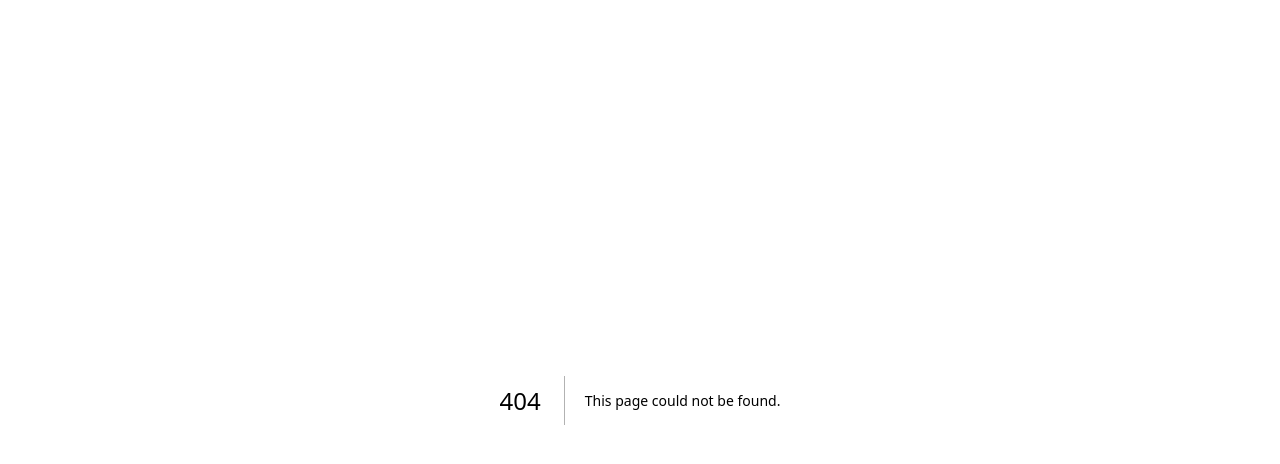
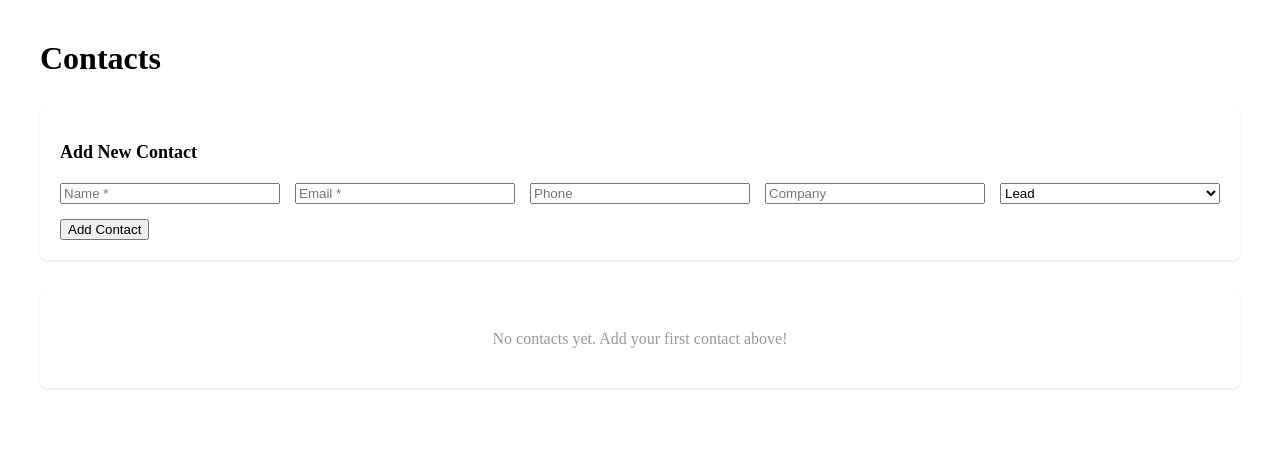
Before and after one commit to rouble-cmd/airanix-crm, a Next.js app: page /contacts in a window 1280 px wide. Before the commit this address had no page. Shown: the top 464 px of the page. Built offline with nearby package versions, Linux system fonts and the light colour scheme.

Commit message:
contacts page

```diff
--- /dev/null
+++ b/app/contacts/page.tsx
@@ -0,0 +1,121 @@
+'use client'
+
+import { useState, useEffect } from 'react'
+import Link from 'next/link'
+
+export default function ContactsPage() {
+  const [contacts, setContacts] = useState([])
+  const [name, setName] = useState('')
+  const [email, setEmail] = useState('')
+  const [phone, setPhone] = useState('')
+  const [company, setCompany] = useState('')
+  const [status, setStatus] = useState('LEAD')
+
+  useEffect(() => {
+    const saved = JSON.parse(localStorage.getItem('crm_contacts') || '[]')
+    setContacts(saved)
+  }, [])
+
+  const handleAddContact = (e) => {
+    e.preventDefault()
+    if (!name || !email) return
+
+    const newContact = {
+      id: Date.now(),
+      name,
+      email,
+      phone,
+      company,
+      status,
+      createdAt: new Date().toISOString()
+    }
+
+    const updated = [...contacts, newContact]
+    setContacts(updated)
+    localStorage.setItem('crm_contacts', JSON.stringify(updated))
+
+    setName('')
+    setEmail('')
+    setPhone('')
+    setCompany('')
+    setStatus('LEAD')
+  }
+
+  const handleDelete = (id) => {
+    const updated = contacts.filter(c => c.id !== id)
+    setContacts(updated)
+    localStorage.setItem('crm_contacts', JSON.stringify(updated))
+  }
+
+  return (
+    <main style={{ maxWidth: '1200px', margin: '40px auto', padding: '0 20px' }}>
+      <h1>Contacts</h1>
+
+      <div style={{ background: 'white', padding: '20px', borderRadius: '8px', marginTop: '30px', marginBottom: '30px', boxShadow: '0 1px 3px rgba(0,0,0,0.1)' }}>
+        <h2 style={{ fontSize: '18px', marginBottom: '20px' }}>Add New Contact</h2>
+        <form onSubmit={handleAddContact}>
+          <div style={{ display: 'grid', gridTemplateColumns: 'repeat(auto-fit, minmax(200px, 1fr))', gap: '15px', marginBottom: '15px' }}>
+            <input placeholder="Name *" value={name} onChange={(e) => setName(e.target.value)} required />
+            <input placeholder="Email *" type="email" value={email} onChange={(e) => setEmail(e.target.value)} required />
+            <input placeholder="Phone" value={phone} onChange={(e) => setPhone(e.target.value)} />
+            <input placeholder="Company" value={company} onChange={(e) => setCompany(e.target.value)} />
+            <select value={status} onChange={(e) => setStatus(e.target.value)}>
+              <option value="LEAD">Lead</option>
+              <option value="PROSPECT">Prospect</option>
+              <option value="CUSTOMER">Customer</option>
+              <option value="INACTIVE">Inactive</option>
+            </select>
+          </div>
+          <button type="submit" className="primary">Add Contact</button>
+        </form>
+      </div>
+
+      <div style={{ background: 'white', borderRadius: '8px', overflow: 'hidden', boxShadow: '0 1px 3px rgba(0,0,0,0.1)' }}>
+        {contacts.length === 0 ? (
+          <div style={{ padding: '40px', textAlign: 'center', color: '#999' }}>
+            No contacts yet. Add your first contact above!
+          </div>
+        ) : (
+          <table>
+            <thead>
+              <tr>
+                <th>Name</th>
+                <th>Email</th>
+                <th>Phone</th>
+                <th>Company</th>
+                <th>Status</th>
+                <th>Actions</th>
+              </tr>
+            </thead>
+            <tbody>
+              {contacts.map((contact) => (
+                <tr key={contact.id}>
+                  <td>{contact.name}</td>
+                  <td>{contact.email}</td>
+                  <td>{contact.phone || '-'}</td>
+                  <td>{contact.company || '-'}</td>
+                  <td>
+                    <span style={{
+                      padding: '4px 8px',
+                      borderRadius: '4px',
+                      fontSize: '12px',
+                      background: contact.status === 'LEAD' ? '#fef3c7' : contact.status === 'CUSTOMER' ? '#dcfce7' : '#f3f4f6',
+                      color: contact.status === 'LEAD' ? '#92400e' : contact.status === 'CUSTOMER' ? '#166534' : '#374151'
+                    }}>
+                      {contact.status}
+                    </span>
+                  </td>
+                  <td>
+                    <button onClick={() => handleDelete(contact.id)} style={{ background: '#ef4444', color: 'white', padding: '4px 8px', fontSize: '12px' }}>
+                      Delete
+                    </button>
+                  </td>
+                </tr>
+              ))}
+            </tbody>
+          </table>
+        )}
+      </div>
+    </main>
+  )
+}
```
